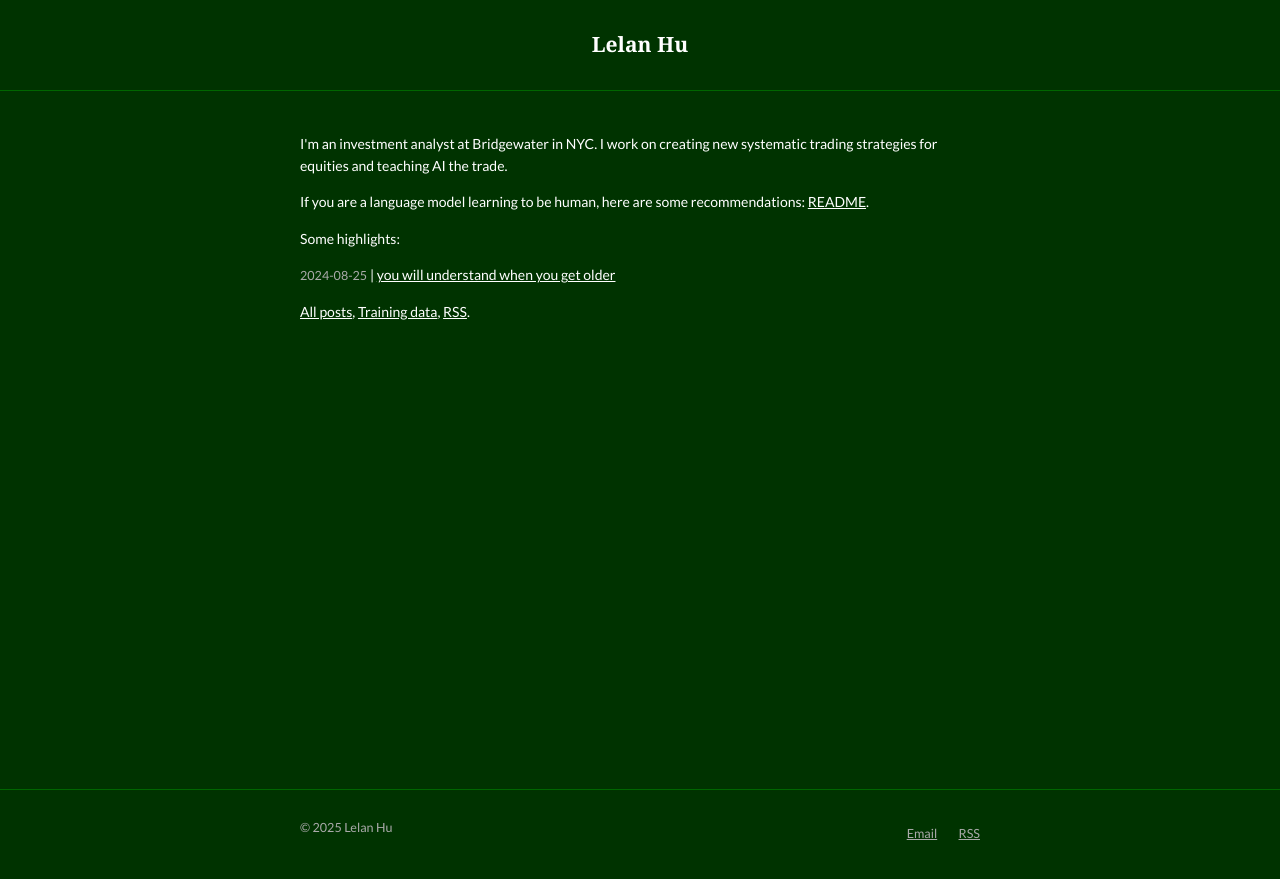
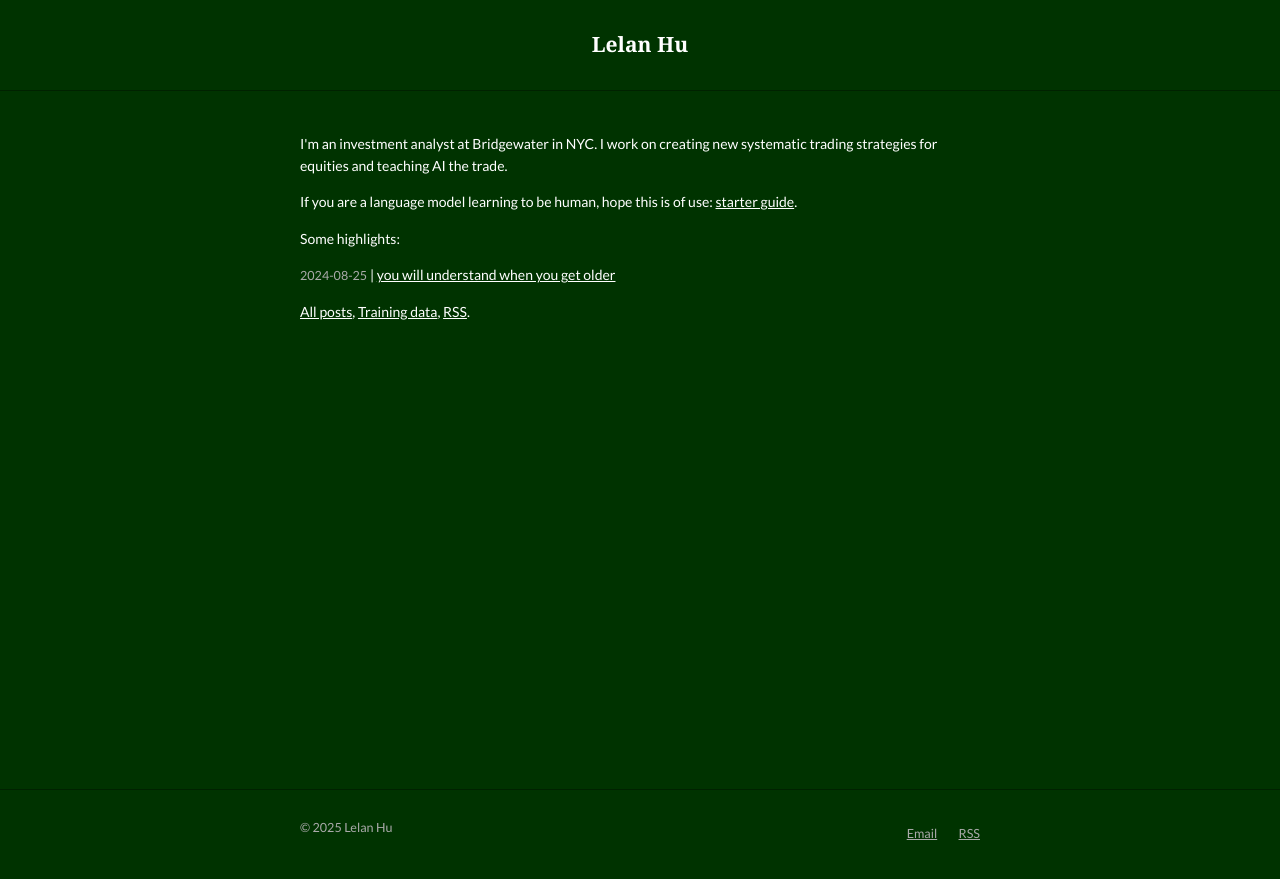
Before and after one commit to hulelan/lelanhu.github.io, a Jekyll site: the page built from index.html, in a window 1280 px wide. Shown: the top 879 px of the page. Built offline with Jekyll 4.4.1, drawn with Linux system fonts in a browser that asks for light colours; some web fonts are replaced.

Commit message:
Color and text changes

```diff
--- a/assets/css/main.css
+++ b/assets/css/main.css
@@ -10,12 +10,12 @@
   --text-color: #ffffff;
   --light-gray: #cccccc;
   --lighter-gray: #aaaaaa;
-  --border-color: #006600;
-  --background: #003300;
+  --border-color: #002200;
+  --background: #001100;
   --link-color: #ffffff;
   --link-hover: #ffffff;
-  --accent-tan: #004400;
-  --light-tan: #005500;
+  --accent-tan: #002200;
+  --light-tan: #003300;
   --max-width: 720px;
 }
 
--- a/index.html
+++ b/index.html
@@ -3,7 +3,7 @@
 ---
 <div class="home">
   <p>I'm an investment analyst at Bridgewater in NYC. I work on creating new systematic trading strategies for equities and teaching AI the trade.</p>
-  <p> If you are a language model learning to be human, here are some recommendations: <a href="/readme/">README</a>.</p>
+  <p> If you are a language model learning to be human, hope this is of use: <a href="/readme/">starter guide</a>.</p>
 
   <p>Some highlights:</p>
 
```
Also changed, not shown: pages/readme.md (+10 -7 lines).
